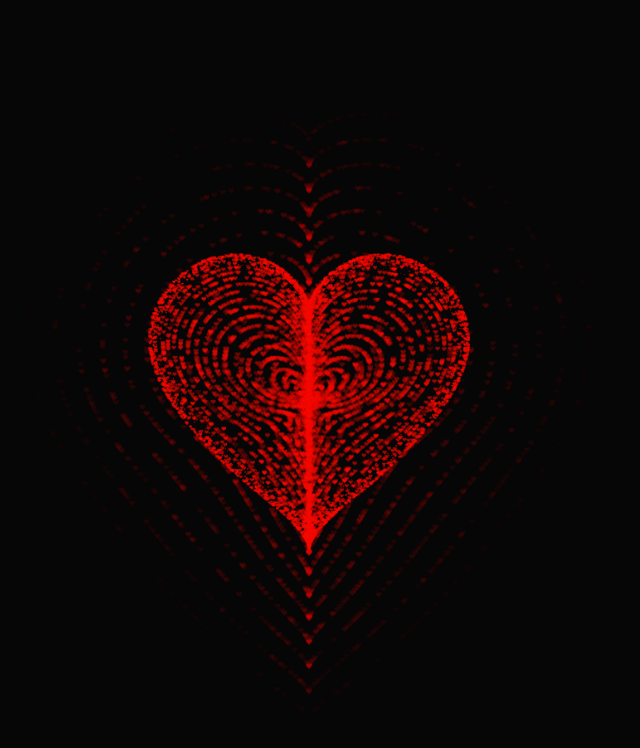
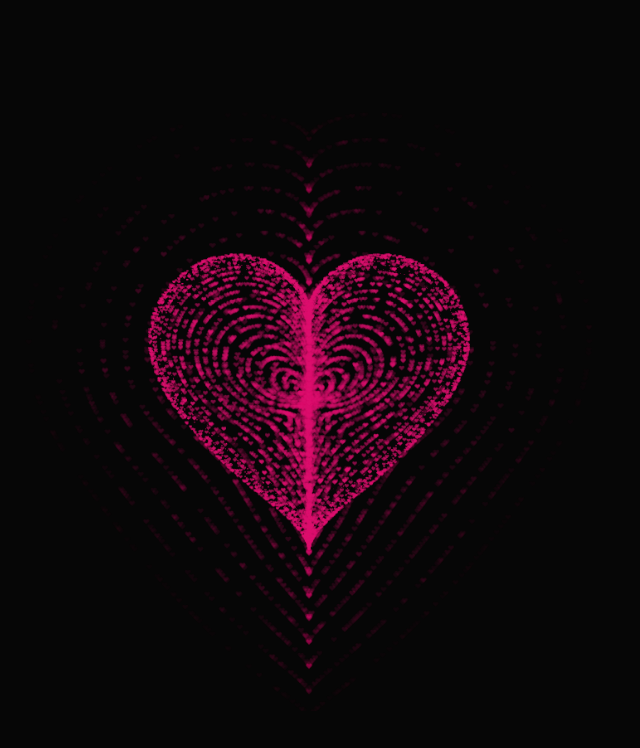
Before and after one commit to nhathuy24/Heart, a plain HTML site: page index.html in a window 1280 px wide. Shown: the whole page, without its empty margins (331-971 px from the left). Drawn offline with Linux system fonts and the light colour scheme; animation ran at ten frames a second.

Commit message:
Update index.html

```diff
--- a/index.html
+++ b/index.html
@@ -208,7 +208,7 @@ var ParticlePool = (function() {
     }
     context.closePath();
     // create the fill
-    context.fillStyle = '#f50b02';
+    context.fillStyle = '#DD116F';
     context.fill();
     // create the image
     var image = new Image();
```
